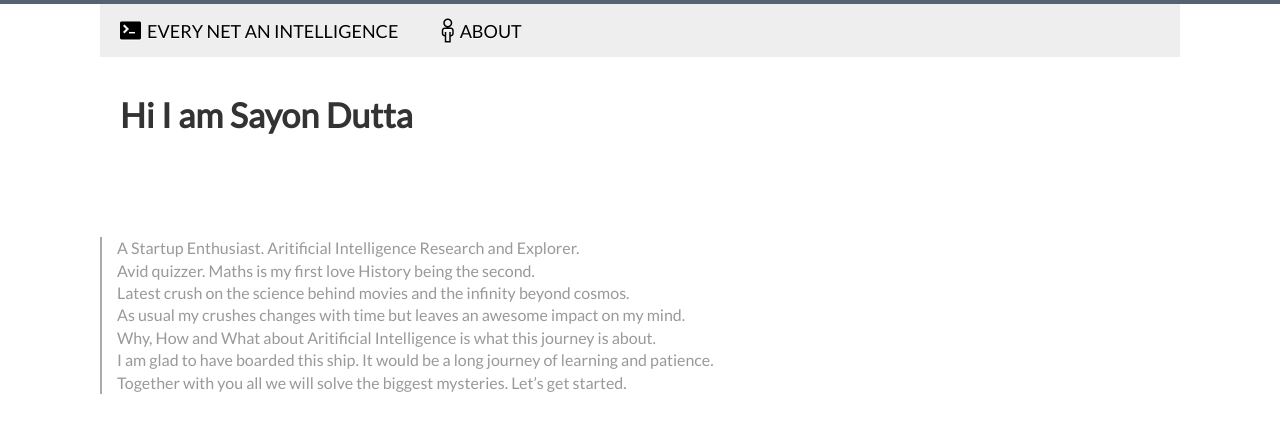
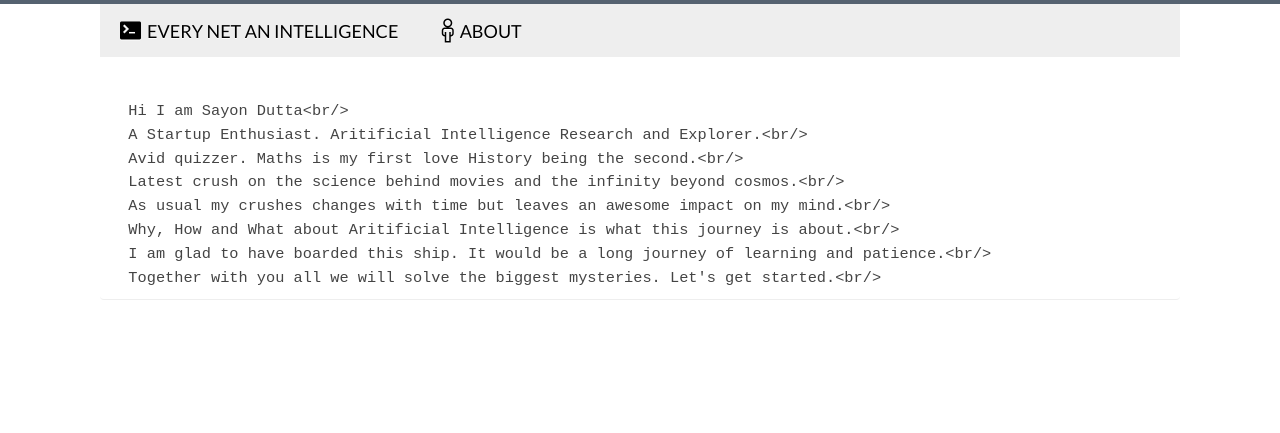
Before and after one commit to sayondutta/sayondutta.github.io, a Jekyll site: the page built from about.md, in a window 1280 px wide. Shown: the top 433 px of the page. Built offline with Jekyll 4.4.1, drawn with Linux system fonts in a browser that asks for light colours.

Commit message:
dec 30 1_33_10pm

```diff
--- a/about.md
+++ b/about.md
@@ -3,14 +3,11 @@
 title: About Sayon Dutta
 ---
 
-Hi I am Sayon Dutta
-===================
-<br/>
-<br/>
->A Startup Enthusiast. Aritificial Intelligence Research and Explorer.<br/>
->Avid quizzer. Maths is my first love History being the second.<br/>
->Latest crush on the science behind movies and the infinity beyond cosmos.<br/>
->As usual my crushes changes with time but leaves an awesome impact on my mind.<br/>
->Why, How and What about Aritificial Intelligence is what this journey is about.<br/>
->I am glad to have boarded this ship. It would be a long journey of learning and patience.<br/>
->Together with you all we will solve the biggest mysteries. Let's get started.<br/>
+	  Hi I am Sayon Dutta<br/>
+	  A Startup Enthusiast. Aritificial Intelligence Research and Explorer.<br/>
+	  Avid quizzer. Maths is my first love History being the second.<br/>
+	  Latest crush on the science behind movies and the infinity beyond cosmos.<br/>
+	  As usual my crushes changes with time but leaves an awesome impact on my mind.<br/>
+	  Why, How and What about Aritificial Intelligence is what this journey is about.<br/>
+	  I am glad to have boarded this ship. It would be a long journey of learning and patience.<br/>
+	  Together with you all we will solve the biggest mysteries. Let's get started.<br/>
```
